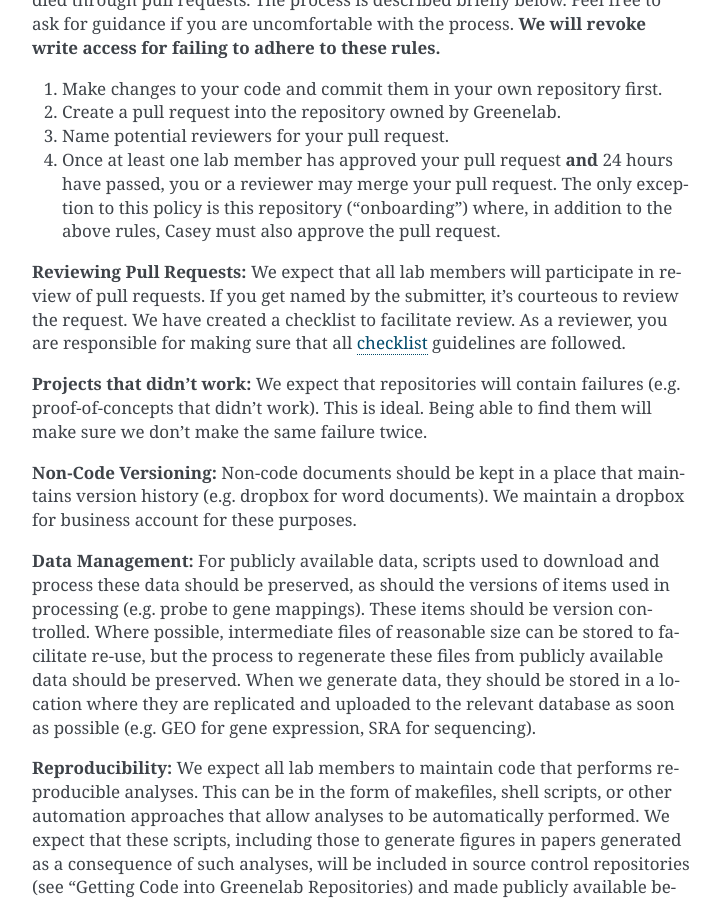
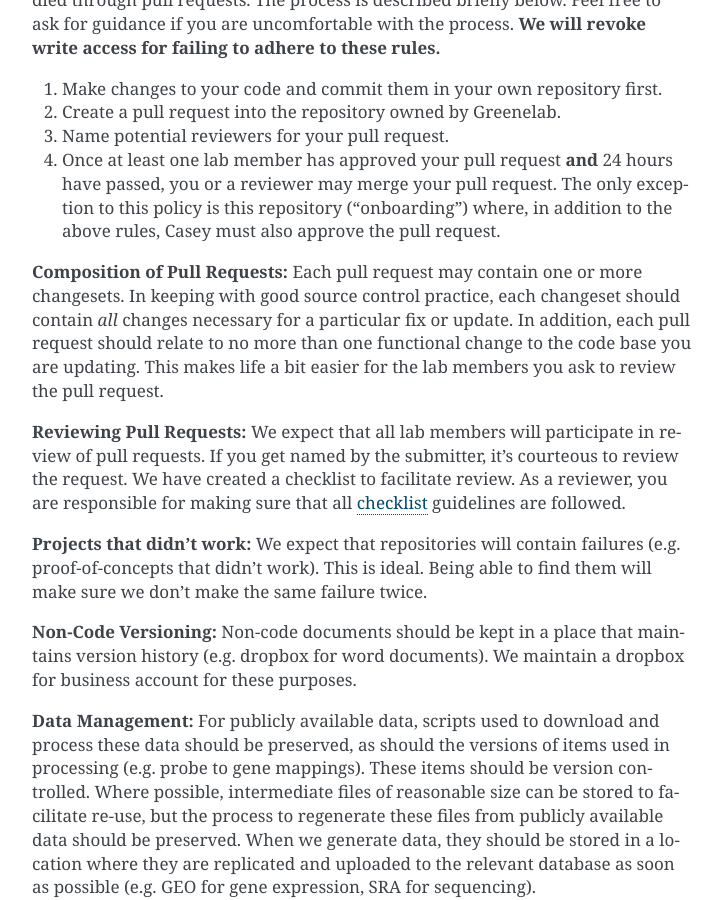
Before and after one commit to greenelab/onboarding, a Sphinx documentation site: the page built from source/coding_and_software.rst, in a window 1280 px wide and 900 px high, scrolled down 844 px. Shown: the whole window, without its empty margins (388-1110 px from the left). Built offline with Sphinx 7.4.7, drawn with Linux system fonts in a browser that asks for light colours.

Commit message:
adds Composition of Pull Requests section

```diff
--- a/source/coding_and_software.rst
+++ b/source/coding_and_software.rst
@@ -48,6 +48,12 @@ with the process.
    exception to this policy is this repository ("onboarding") where, in
    addition to the above rules, Casey must also approve the pull request.
 
+**Composition of Pull Requests:**
+Each pull request may contain one or more changesets. In keeping with good
+source control practice, each changeset should contain *all* changes necessary
+for a particular fix or update. In addition, each pull request should relate to
+no more than one functional change to the code base you are updating. This
+makes life a bit easier for the lab members you ask to review the pull request.
 
 **Reviewing Pull Requests:**
 We expect that all lab members will participate in review of pull requests. If
```
